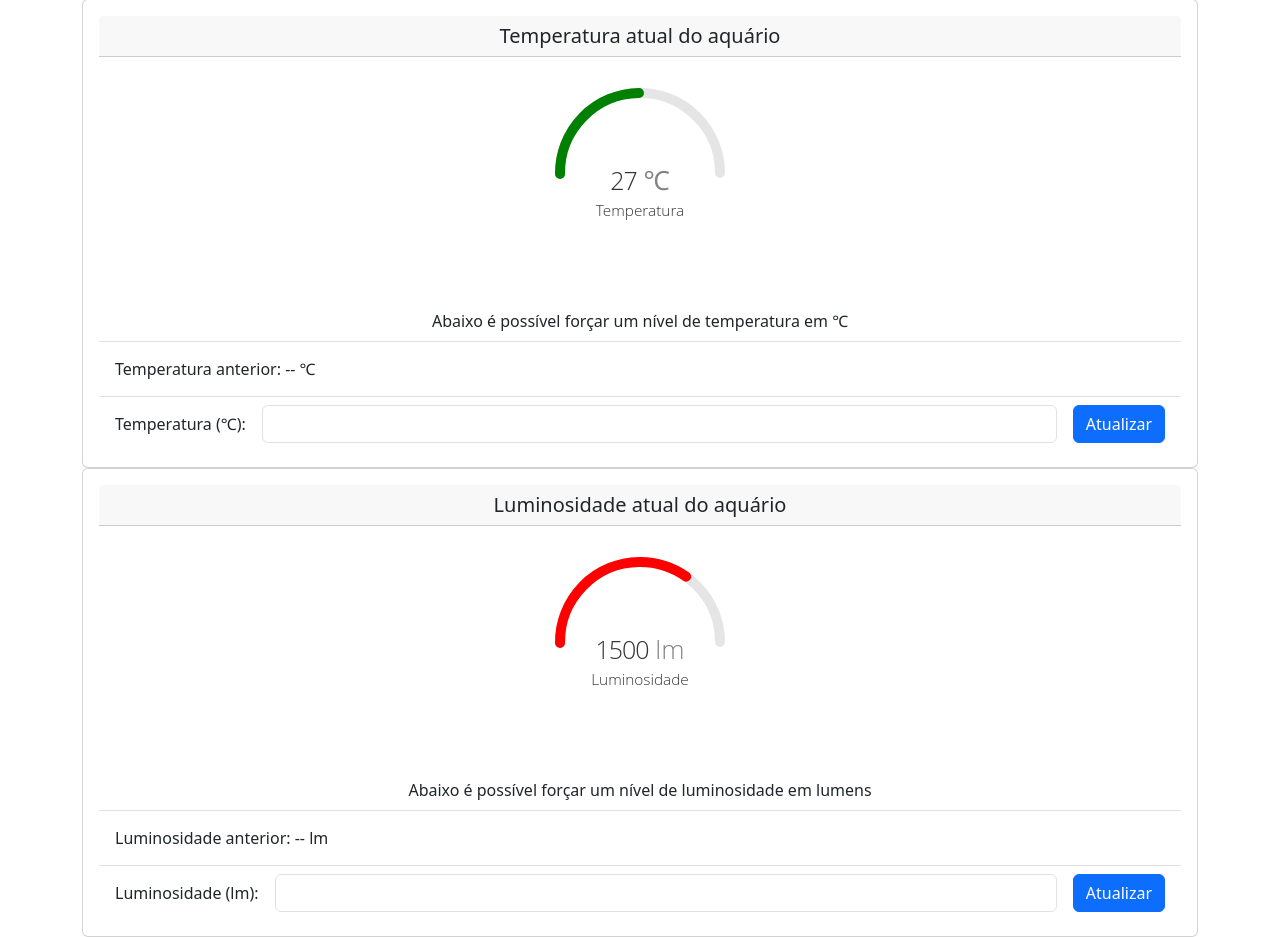
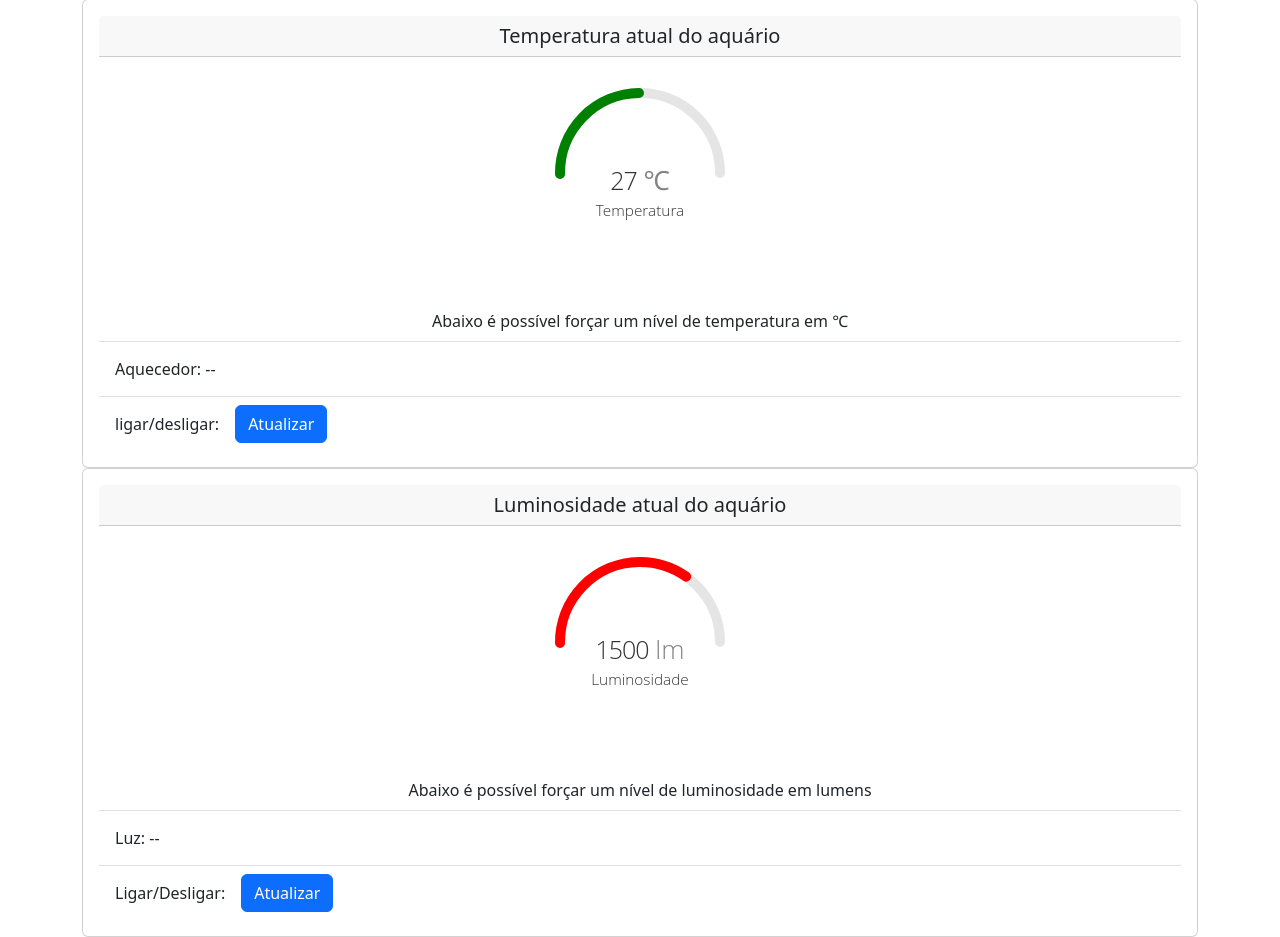
Before and after one commit to Jp-K/aqualink_embarcados, a FastAPI app: page /1 in a window 1280 px wide. Shown: the part 61-998 px from the top of the page. Run offline with FastAPI, Linux system fonts and the light colour scheme; some libraries are stand-ins or nearby versions.

Commit message:
finalizando

```diff
--- a/backend/main.py
+++ b/backend/main.py
@@ -4,6 +4,7 @@
 from fastapi.templating import Jinja2Templates
 from fastapi.middleware.cors import CORSMiddleware
 from typing import Annotated
+import requests
 
 app = FastAPI()
 
@@ -23,15 +24,41 @@
 def index():
     return 'See /{id}'
 
-@app.post('/set/temperatura/{value}')
-def index(value: str):
-    print(value)
-    return True
+@app.get('/get/temperatura/')
+def index():
+    response = requests.get('http://192.168.154.241/get')
+    temperatura_luminosidade = response.content.decode("utf-8").split(',')
+    return temperatura_luminosidade[0]
 
-@app.post('/set/luminosidade/{value}')
-def index(value: str):
-    print(value)
-    return True
+@app.get('/get/luminosidade/')
+def index():
+    response = requests.get('http://192.168.154.241/get')
+    temperatura_luminosidade = response.content.decode("utf-8").split(',')
+    return temperatura_luminosidade[1]
+
+@app.get('/set/temperatura/')
+def index():
+    response = requests.get('http://192.168.154.241/get')
+    temperatura_luminosidade = response.content.decode("utf-8").split(',')
+    value_to_return = '0'
+    if temperatura_luminosidade[2] == '0':
+        requests.get('http://192.168.154.241/res2on')
+        value_to_return = '1'
+    else:
+        requests.get('http://192.168.154.241/res2off')
+    return value_to_return
+
+@app.get('/set/luminosidade/')
+def index():
+    response = requests.get('http://192.168.154.241/get')
+    temperatura_luminosidade = response.content.decode("utf-8").split(',')
+    value_to_return = '0'
+    if temperatura_luminosidade[3] == '0':
+        requests.get('http://192.168.154.241/led2on')
+        value_to_return = '1'
+    else:
+        requests.get('http://192.168.154.241/led2off')
+    return value_to_return
 
 @app.get("/{id}", response_class=HTMLResponse)
 async def read_item(request: Request, id: str):
--- a/backend/templates/page.html
+++ b/backend/templates/page.html
@@ -11,7 +11,7 @@
             <nav class="navbar mb-2">
                 <div class="container-fluid">
                     <span class="navbar-brand mb-0 h1">
-                        <img src="/static/temp-1.svg" alt="Logo" width="30" height="24" class="d-inline-block align-text-top">
+                        <img src="/static/temp-1.svg" alt="Logo" width="30" height="24" class="d-inline-block align-text-top" id="logo">
                         Aqualink - monitoramento
                     </span>
                 </div>
@@ -25,7 +25,7 @@
                                 <div class="GaugeMeter"
                                     id="PreviewGaugeMeter_3"
                                     data-percent="50"
-                                    data-text="<font style='font-size:25px;letter-spacing:-1px'>27</font>"
+                                    data-text="<font id='valueTemperatura' style='font-size:25px;letter-spacing:-1px'>27</font>"
                                     data-append=" ℃"
                                     data-size="200"
                                     data-color="Green"
@@ -42,18 +42,20 @@
                                 <li class="list-group-item">
                                     <div class="row g-3 align-items-center">
                                         <div class="col-auto">
-                                            <label for="temperatura" class="col-form-label">Temperatura anterior: <span id="tempAnterior">--</span> ℃</label>
+                                            <label for="temperatura" class="col-form-label">Aquecedor: <span id="tempAnterior">--</span></label>
                                         </div>
                                     </div>
                                 </li>
                                 <li class="list-group-item">
                                     <div class="row g-3 align-items-center">
                                         <div class="col-auto">
-                                            <label for="temperatura" class="col-form-label">Temperatura (℃): </label>
+                                            <label for="temperatura" class="col-form-label">ligar/desligar: </label>
                                           </div>
+                                          <!--
                                           <div class="col">
                                             <input type="number" id="temperatura" class="form-control">
                                           </div>
+                                          -->
                                           <div class="col-auto">
                                             <span class="form-text">
                                                 <button type="button" id="temperatura_btn" class="btn btn-primary">Atualizar</button>
@@ -75,7 +77,7 @@
                                 <div class="GaugeMeter"
                                     id="PreviewGaugeMeter_3"
                                     data-percent="70"
-                                    data-text="<font style='font-size:25px;letter-spacing:-1px'>1500</font>"
+                                    data-text="<font id='valueLuminosidade' style='font-size:25px;letter-spacing:-1px'>1500</font>"
                                     data-append=" lm"
                                     data-size="200"
                                     data-color="Red"
@@ -92,18 +94,20 @@
                                 <li class="list-group-item">
                                     <div class="row g-3 align-items-center">
                                         <div class="col-auto">
-                                            <label for="luminosidade" class="col-form-label">Luminosidade anterior: <span id="lumAnterior">--</span> lm</label>
+                                            <label for="luminosidade" class="col-form-label">Luz: <span id="lumAnterior">--</span> </label>
                                         </div>
                                     </div>
                                 </li>
                                 <li class="list-group-item">
                                     <div class="row g-3 align-items-center">
                                         <div class="col-auto">
-                                            <label for="luminosidade" class="col-form-label">Luminosidade (lm): </label>
+                                            <label for="luminosidade" class="col-form-label">Ligar/Desligar: </label>
                                           </div>
+                                          <!--
                                           <div class="col">
                                             <input type="number" id="luminosidade" class="form-control">
                                           </div>
+                                          -->
                                           <div class="col-auto">
                                             <span class="form-text">
                                                 <button type="button" id="luminosidade_btn" class="btn btn-primary">Atualizar</button>
@@ -126,19 +130,58 @@
             // <span id="tempAnterior">--</span>
             var temperatura_anterior =  document.getElementById('tempAnterior');
             var luminosidade_anterior = document.getElementById('lumAnterior');
+            var botaoAtualizar = document.getElementById('logo');
+            function get_temperatura() {
+                fetch(`{{url}}/get/temperatura/`, { method: "GET"}).then(
+                    response => response.json()
+                ).then(
+                    (data) => {
+                        var gaugeValueTemp = document.getElementById('valueTemperatura');
+                        gaugeValueTemp.innerText = data;
+                    }
+                );
+            }
+
+            function get_luminosidade() {
+                fetch(`{{url}}/get/luminosidade/`, { method: "GET"}).then(
+                    response => response.json()
+                ).then(
+                    (data) => {
+                        var gaugeValueLum = document.getElementById('valueLuminosidade');
+                        gaugeValueLum.innerText = data;
+                    }
+                );
+            }
+
+            function get_data() {
+                get_luminosidade()
+                get_temperatura()
+            }
+            setInterval(get_data, 4000)
 
             function set_temperatura(event) {
-                var temperatura_value  = document.getElementById('temperatura');
-                fetch(`{{url}}/set/temperatura/${temperatura_value.value}`, { method: "POST"});
-                temperatura_anterior.innerText = temperatura_value.value;
+                //var temperatura_value  = document.getElementById('temperatura');
+                fetch(`{{url}}/set/temperatura/`, { method: "GET"}).then(
+                    response => response.json()
+                ).then(
+                    (data) => {
+                        temperatura_anterior.innerText = data;
+                    }
+                );
             }
             function set_luminosidade(event) {
-                var luminosidade_value  = document.getElementById('luminosidade');
-                fetch(`{{url}}/set/luminosidade/${luminosidade_value.value}`, { method: "POST"});
-                luminosidade_anterior.innerText = luminosidade_value.value;
+                //var luminosidade_value  = document.getElementById('luminosidade');
+                fetch(`{{url}}/set/luminosidade/`, { method: "GET"}).then(
+                    response => response.json()
+                ).then(
+                    (data) => {
+                        luminosidade_anterior.innerText = data;
+                    }
+                );
             }
             var temperatura_btn  = document.getElementById('temperatura_btn');
             var luminosidade_btn = document.getElementById('luminosidade_btn');
+            botaoAtualizar.addEventListener('click', get_data)
             temperatura_btn.addEventListener('click',  set_temperatura)
             luminosidade_btn.addEventListener('click', set_luminosidade)
             $(document).ready(function(){
```
